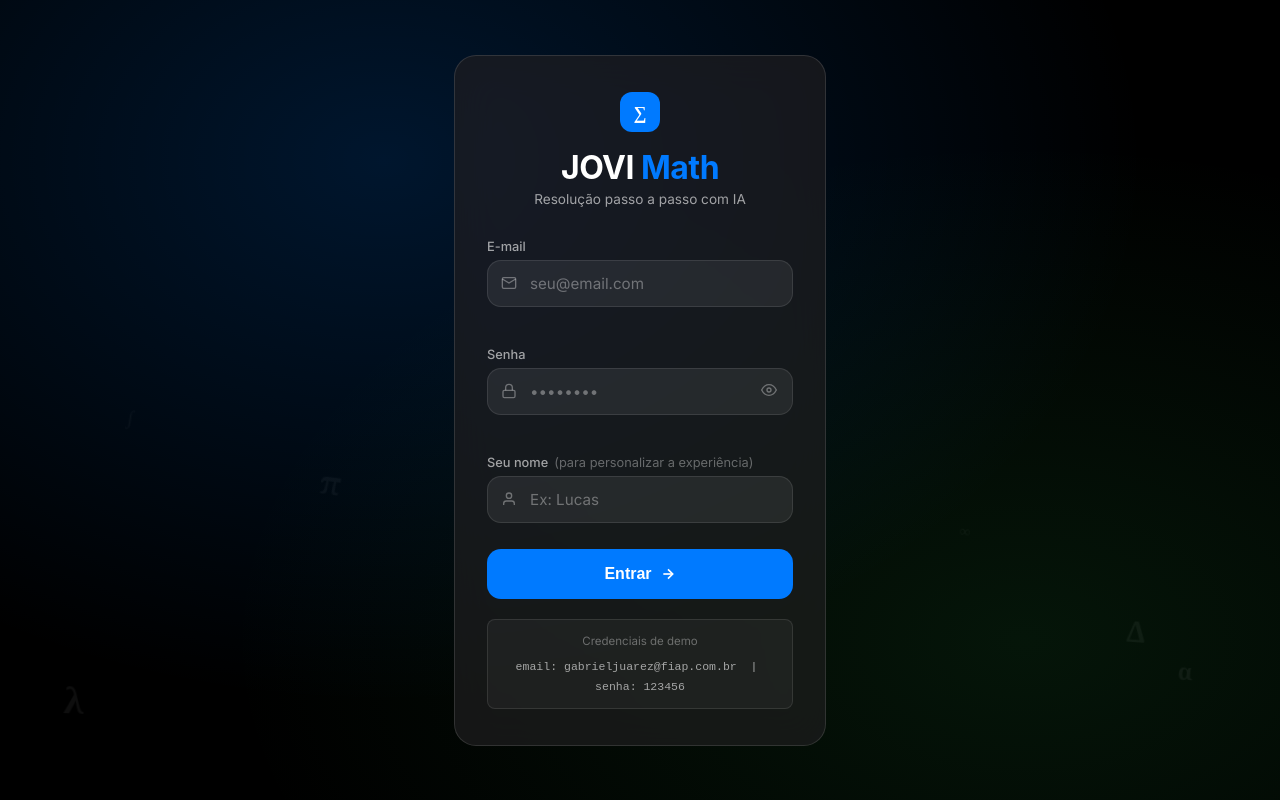
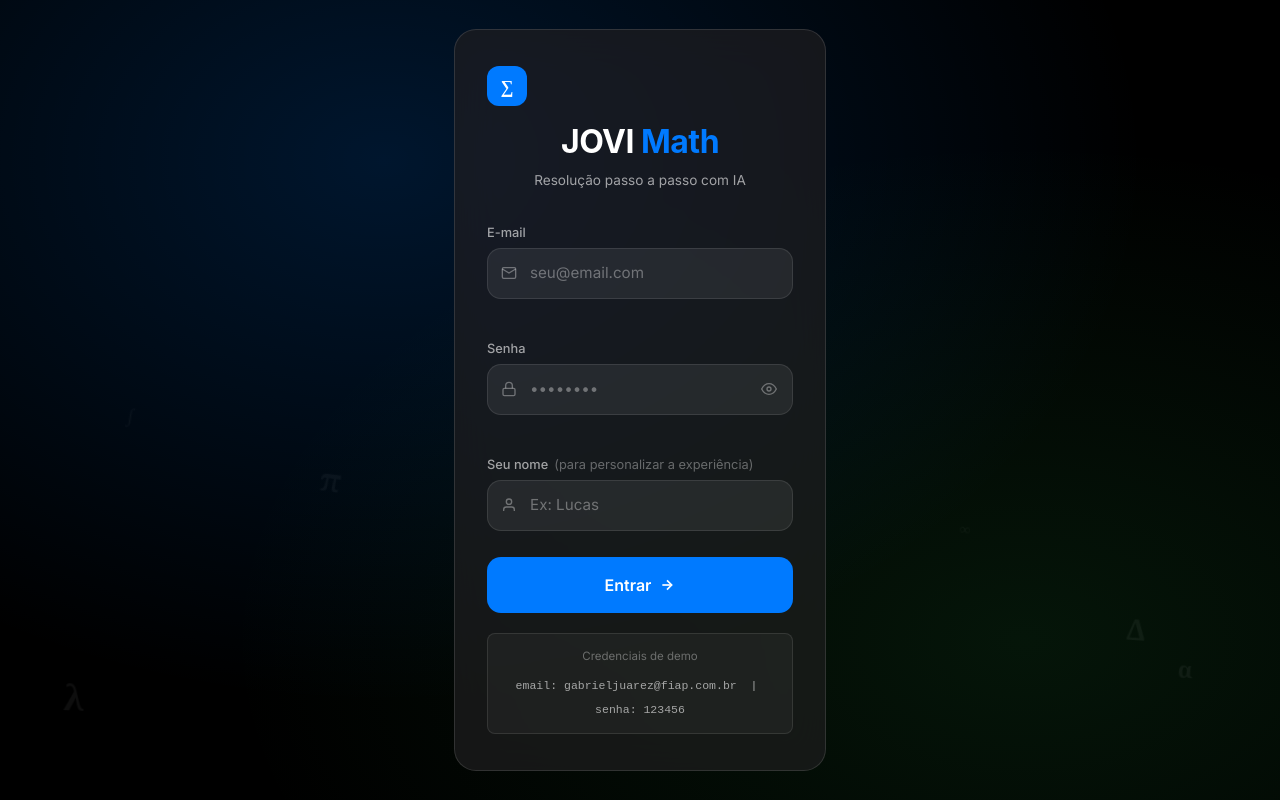
Before and after one commit to gjrzz/sprint4-webdev, a React (Vite) app: page / in a window 1280 px wide. Built offline with nearby package versions, Linux system fonts and the light colour scheme; a web font is replaced by a local one.

Commit message:
chore: configura Tailwind CSS no projeto

```diff
--- a/package.json
+++ b/package.json
@@ -15,13 +15,17 @@
   },
   "devDependencies": {
     "@eslint/js": "^10.0.1",
+    "@tailwindcss/vite": "^4.3.3",
     "@types/react": "^19.2.18",
     "@types/react-dom": "^19.2.4",
     "@vitejs/plugin-react": "^6.1.0",
+    "autoprefixer": "^10.6.1",
     "eslint": "^10.9.0",
     "eslint-plugin-react-hooks": "^7.1.1",
     "eslint-plugin-react-refresh": "^0.5.4",
     "globals": "^17.11.0",
+    "postcss": "^8.5.28",
+    "tailwindcss": "^4.3.3",
     "vite": "^8.2.2"
   }
 }
--- a/src/index.css
+++ b/src/index.css
@@ -1 +1,2 @@
+@import "tailwindcss";
 @import "./styles/style.css";
--- a/vite.config.js
+++ b/vite.config.js
@@ -1,7 +1,8 @@
+import tailwindcss from '@tailwindcss/vite'
 import react from '@vitejs/plugin-react'
 import { defineConfig } from 'vite'
 
 // https://vite.dev/config/
 export default defineConfig({
-  plugins: [react()],
+  plugins: [react(), tailwindcss()],
 })
```
Also changed, not shown: 1 other file (tests, documents, lock files or other folders).
